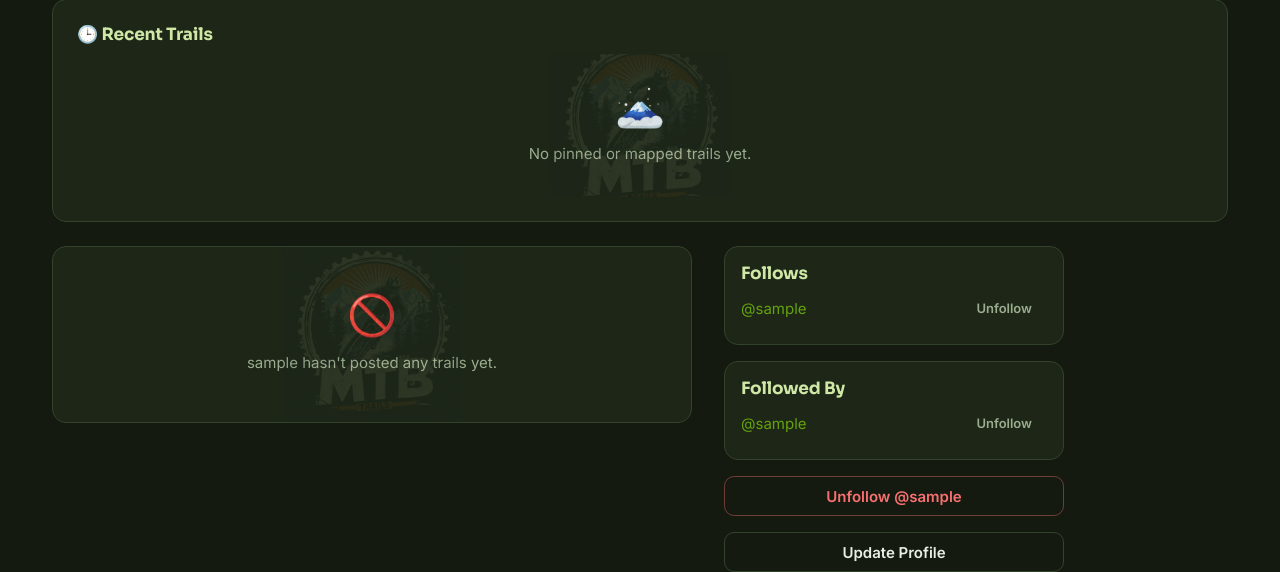
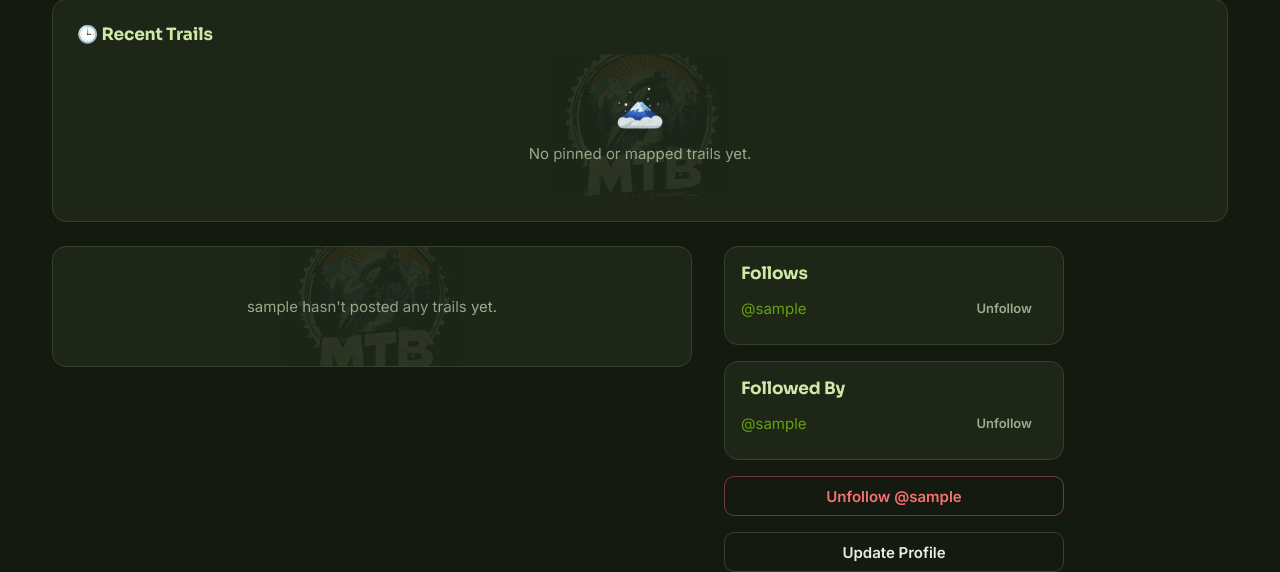
Before and after one commit to MiroZukina/MTB-Trails, a Django app: page /profile/1 in a window 1280 px wide. Shown: the part 472-1044 px from the top of the page. Run offline with Django 4.2, Linux system fonts and the light colour scheme; the visitor is signed in with stand-in values (Sample User, id 1); data comes from the database, SQL or seed files in the repository; data that the repository does not hold is empty.

Commit message:
Post-launch polish: empty states, portfolio README

```diff
--- a/cycling/templates/404.html
+++ b/cycling/templates/404.html
@@ -2,7 +2,6 @@
 {% block title %}Page Not Found | MTBTrails{% endblock %}
 {% block content %}
   <div class="empty-state surface" style="margin-top:var(--space-8);">
-    <div class="empty-state-icon">&#128683;</div>
     <h1 style="margin-bottom:var(--space-2);">404 — Trail Not Found</h1>
     <div class="empty-state-text">This page took a wrong turn somewhere. Let's get you back on route.</div>
     <a href="{% url 'home' %}" class="btn btn-primary">Back to the feed</a>
--- a/cycling/templates/home.html
+++ b/cycling/templates/home.html
@@ -127,7 +127,6 @@
         </article>
       {% empty %}
         <div class="empty-state surface">
-          <div class="empty-state-icon">&#128683;</div>
           <div class="empty-state-text">No trail posts yet. Be the first to share a ride.</div>
         </div>
       {% endfor %}
--- a/cycling/templates/profile.html
+++ b/cycling/templates/profile.html
@@ -151,7 +151,6 @@
             </article>
           {% empty %}
             <div class="empty-state surface">
-              <div class="empty-state-icon">&#128683;</div>
               <div class="empty-state-text">{{ profile.user.username }} hasn't posted any trails yet.</div>
             </div>
           {% endfor %}
```
Also changed, not shown: README.md.
